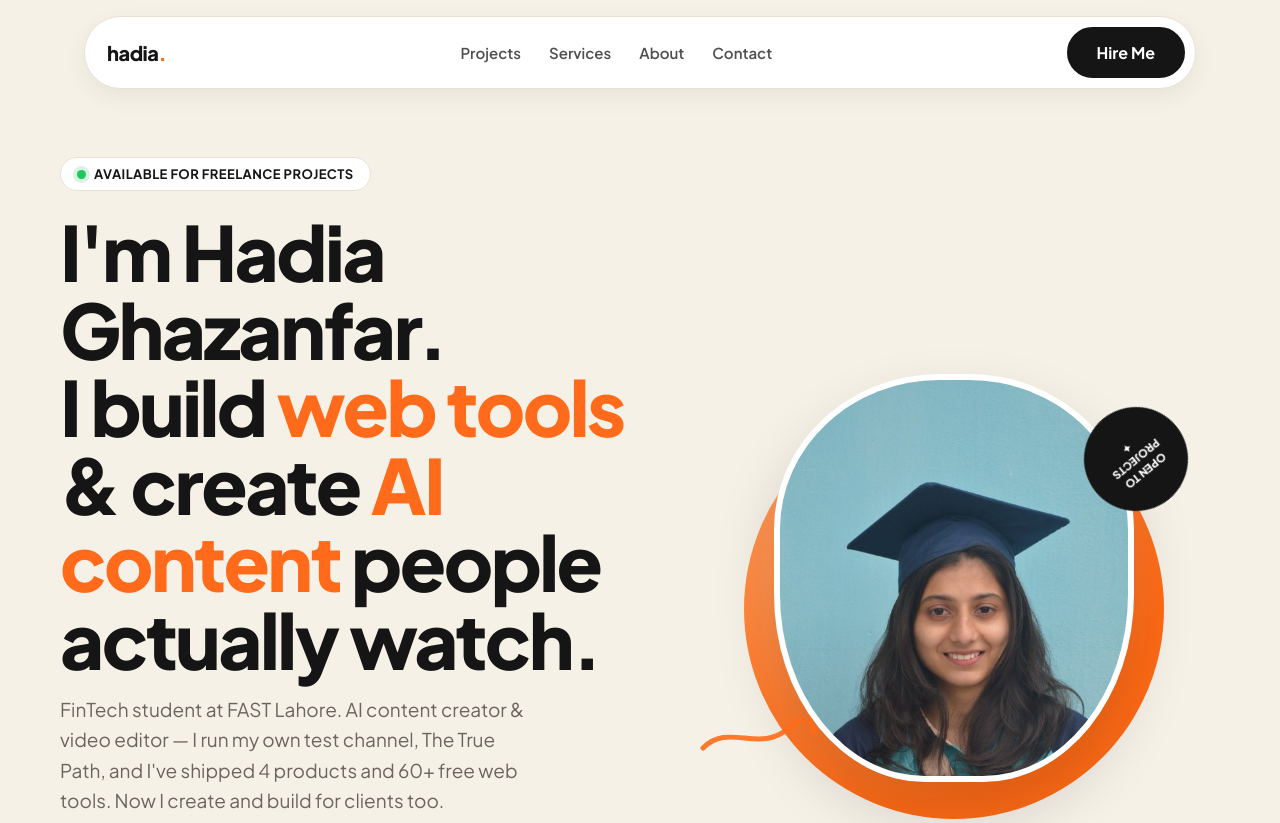
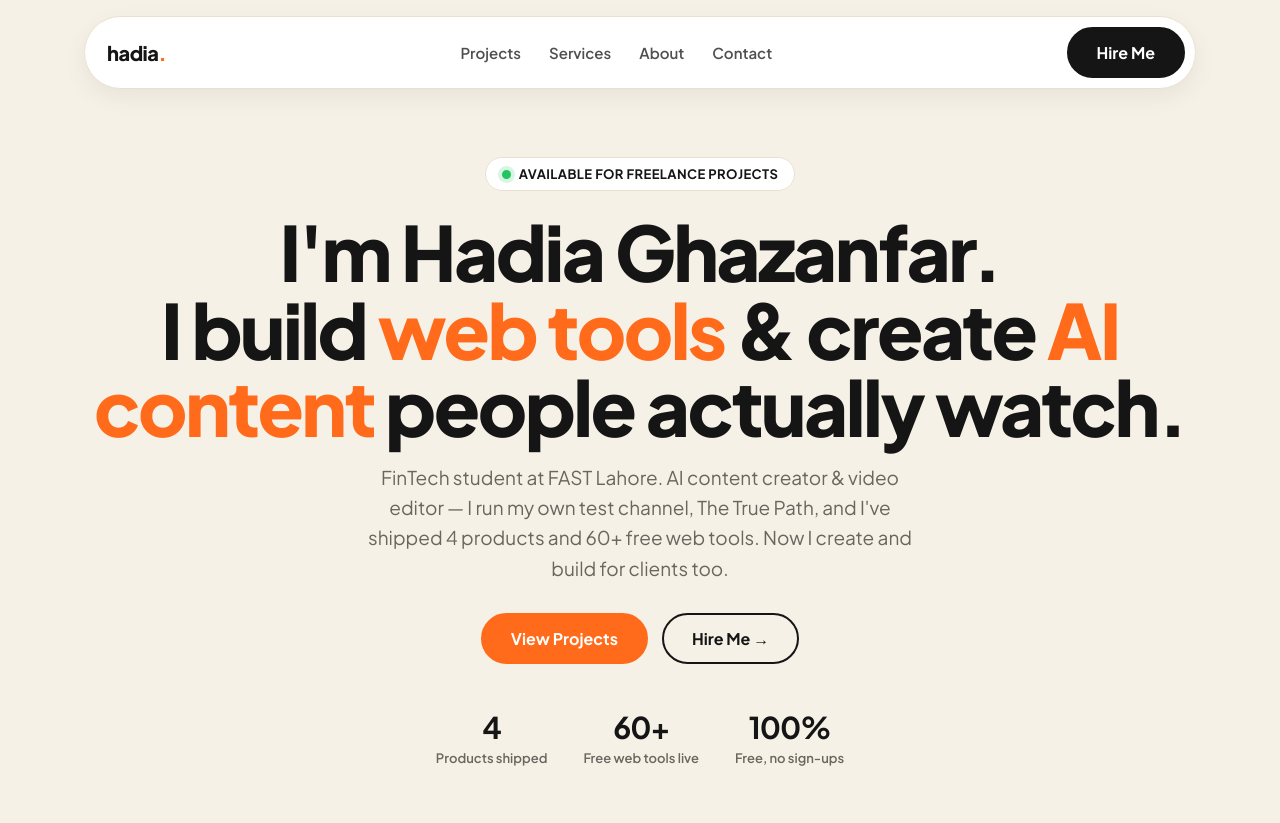
Before and after one commit to Hadia-Ghazanfar/portfolio, a plain HTML site: page index.html in a window 1280 px wide. Shown: the top 823 px of the page. Drawn offline with Linux system fonts and the light colour scheme.

Commit message:
Remove photo from portfolio hero

```diff
--- a/index.html
+++ b/index.html
@@ -36,7 +36,7 @@
   @media(max-width:760px){.nav-links{display:none}}
 
   /* HERO */
-  .hero{display:grid;grid-template-columns:1.05fr .95fr;gap:40px;align-items:center;padding:84px 0 60px}
+  .hero{text-align:center;padding:84px 0 60px}
   @media(max-width:900px){
     .hero{grid-template-columns:1fr;padding:48px 0 36px;gap:8px}
     .hero>div:first-child{padding:0 10px}
@@ -48,9 +48,9 @@
   .dot{width:9px;height:9px;border-radius:50%;background:#22c55e;box-shadow:0 0 0 4px rgba(34,197,94,.18)}
   h1{font-size:clamp(44px,6vw,76px);line-height:1.02;letter-spacing:-2.5px;font-weight:800;margin:22px 0 16px}
   h1 .hl{color:var(--orange)}
-  .sub{font-size:19px;color:var(--muted);line-height:1.6;max-width:480px}
-  .cta-row{display:flex;gap:14px;margin-top:30px;flex-wrap:wrap}
-  .stats{display:flex;gap:36px;margin-top:44px;flex-wrap:wrap}
+  .sub{font-size:19px;color:var(--muted);line-height:1.6;max-width:560px;margin:0 auto}
+  .cta-row{display:flex;gap:14px;margin-top:30px;flex-wrap:wrap;justify-content:center}
+  .stats{display:flex;gap:36px;margin-top:44px;flex-wrap:wrap;justify-content:center}
   .stat b{font-size:30px;letter-spacing:-1px;display:block}
   .stat span{font-size:13px;color:var(--muted);font-weight:600}
 
@@ -160,12 +160,6 @@
       <div class="stat"><b>60+</b><span>Free web tools live</span></div>
       <div class="stat"><b>100%</b><span>Free, no sign-ups</span></div>
     </div>
-  </div>
-  <div class="photo-stage">
-    <div class="halo"></div>
-    <img src="photo.png" alt="Hadia Ghazanfar">
-    <div class="stamp">OPEN TO<br>PROJECTS<br>✦</div>
-    <svg class="squiggle" viewBox="0 0 120 40" fill="none"><path d="M4 30 C 30 4, 60 36, 90 10 S 110 20, 116 14" stroke="#FF6B1A" stroke-width="5" stroke-linecap="round"/></svg>
   </div>
 </header>
 
```
